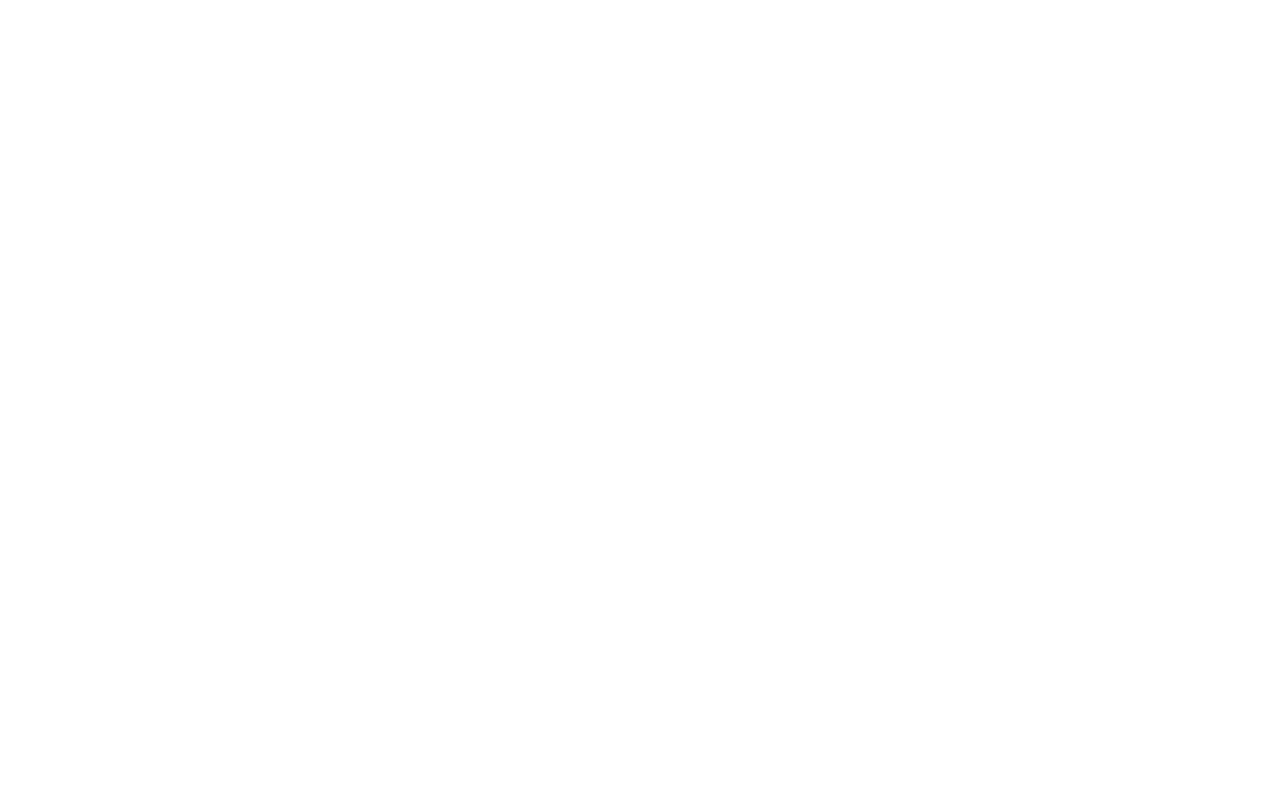
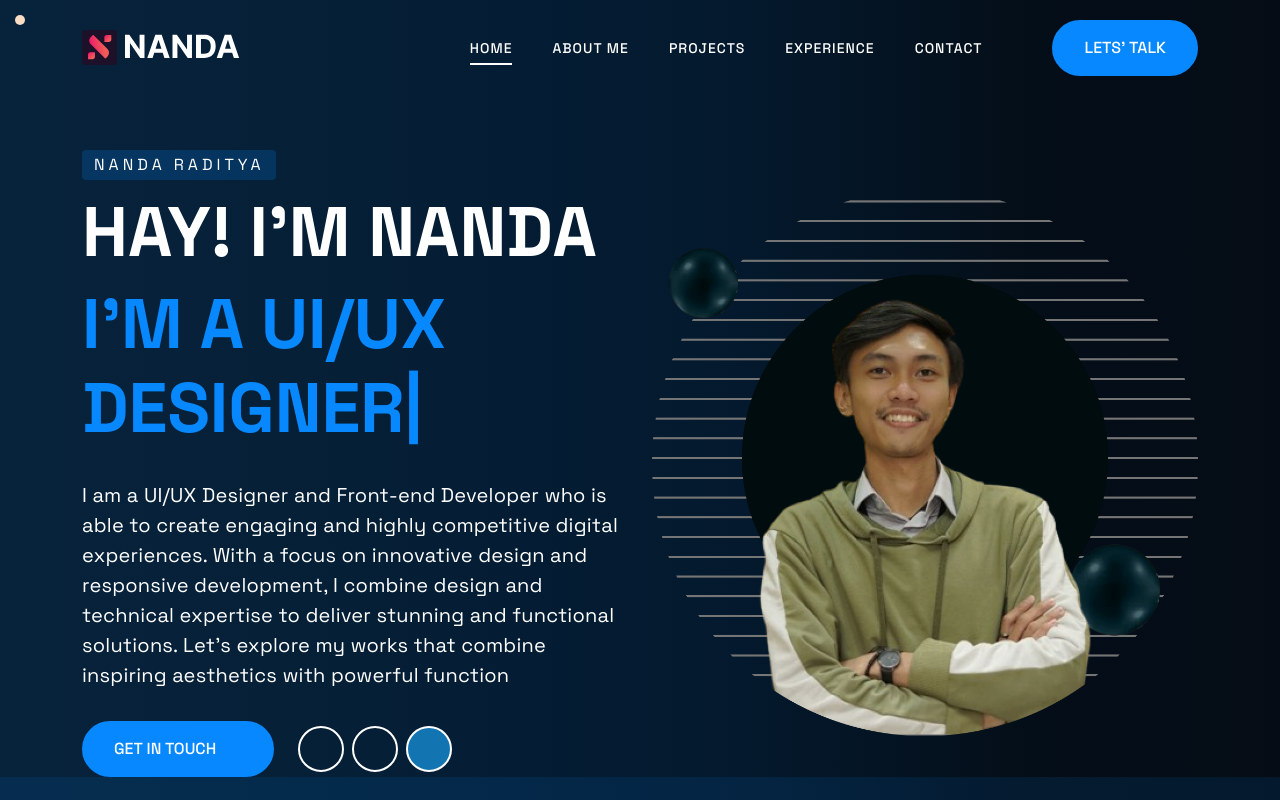
Before and after one commit to nandaradityaya/portfolio-nanda, a React (Create React App) app: page / in a window 1280 px wide. Before the commit this address had no page. Shown: the top 800 px of the page. Built offline with nearby package versions, Linux system fonts and the light colour scheme; some icons are missing.

Commit message:
revisi url

```diff
--- a/package.json
+++ b/package.json
@@ -1,6 +1,6 @@
 {
-  "homepage": "https://nandaradityaya.github.io/portfolio-nanda",
-  "name": "jenna-react",
+  "homepage": "https://nandaradityaya.github.io/",
+  "name": "portfolio-nanda",
   "version": "0.1.0",
   "private": true,
   "dependencies": {
--- a/src/App.js
+++ b/src/App.js
@@ -13,7 +13,7 @@
   }, []);
   return (
     <Routes>
-      <Route path="/portfolio-nanda" element={<Layout />}>
+      <Route path="/" element={<Layout />}>
         <Route index element={<Home />} />
       </Route>
     </Routes>
```
